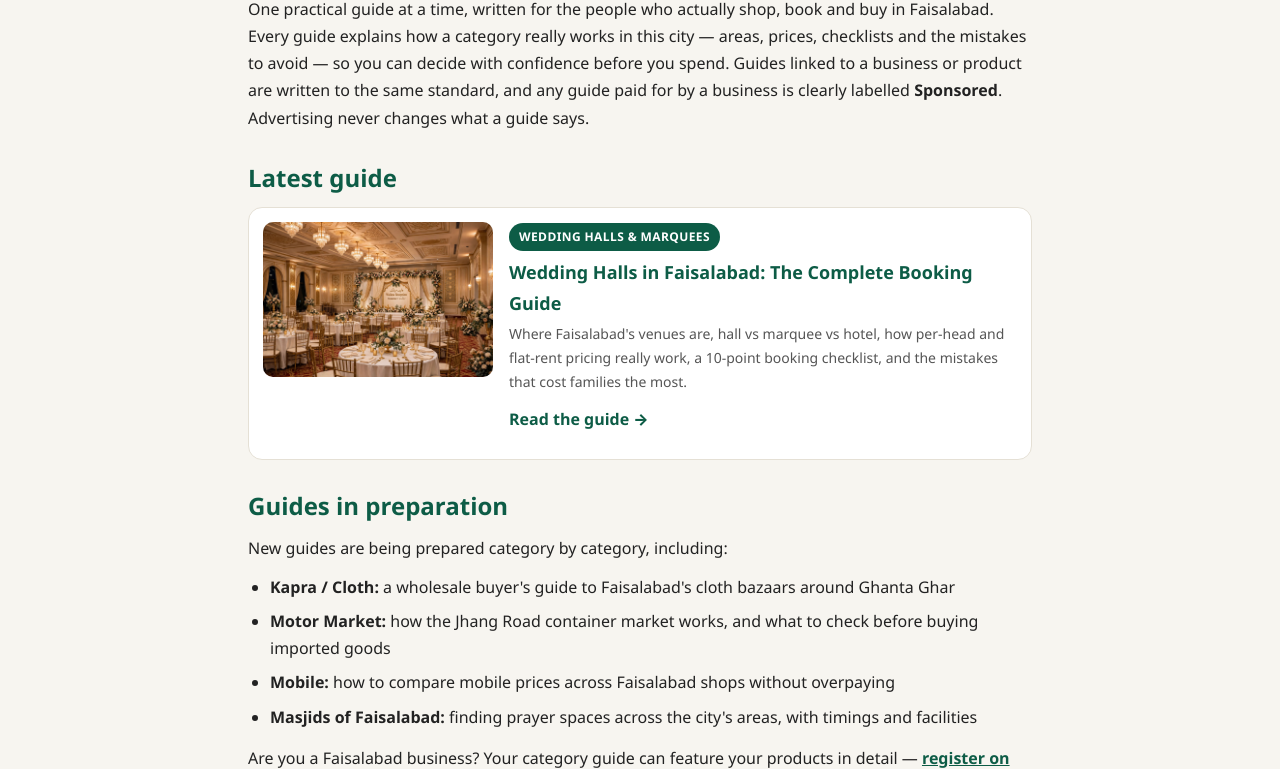
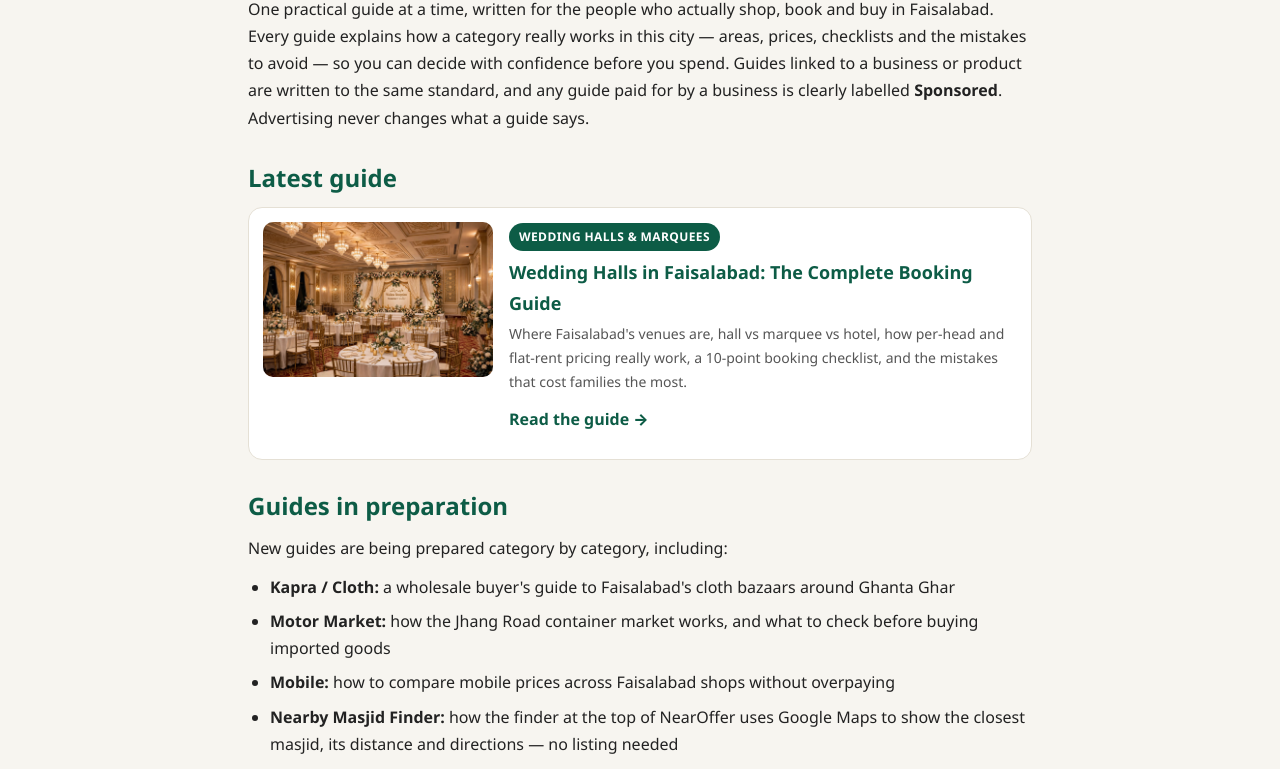
Before and after one commit to jhoonac0000/nearoffer, a plain HTML site: page articles/index.html in a window 1280 px wide. Shown: the part 188-957 px from the top of the page. Drawn offline with Linux system fonts and the light colour scheme.

Commit message:
NearOffer: Masjid category removed; top Nearby Masjid Finder (Google Maps) added [articles/index.html]

```diff
--- a/articles/index.html
+++ b/articles/index.html
@@ -90,7 +90,7 @@
       <li><strong>Kapra / Cloth:</strong> a wholesale buyer's guide to Faisalabad's cloth bazaars around Ghanta Ghar</li>
       <li><strong>Motor Market:</strong> how the Jhang Road container market works, and what to check before buying imported goods</li>
       <li><strong>Mobile:</strong> how to compare mobile prices across Faisalabad shops without overpaying</li>
-      <li><strong>Masjids of Faisalabad:</strong> finding prayer spaces across the city's areas, with timings and facilities</li>
+      <li><strong>Nearby Masjid Finder:</strong> how the finder at the top of NearOffer uses Google Maps to show the closest masjid, its distance and directions — no listing needed</li>
     </ul>
     <p>Are you a Faisalabad business? Your category guide can feature your products in detail — <a href="../index.html#shop-portal" style="color:#0d5c46;font-weight:700">register on NearOffer</a> and talk to the team. Sponsored guides are always labelled, and the information in them stays honest.</p>
   </div>
```
